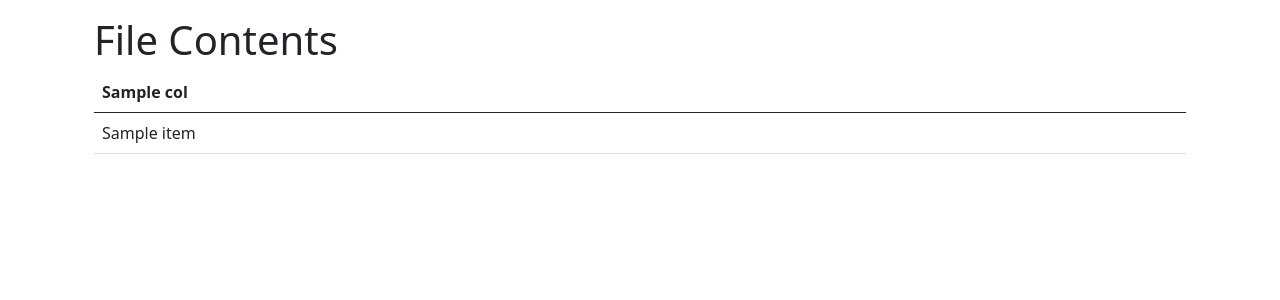
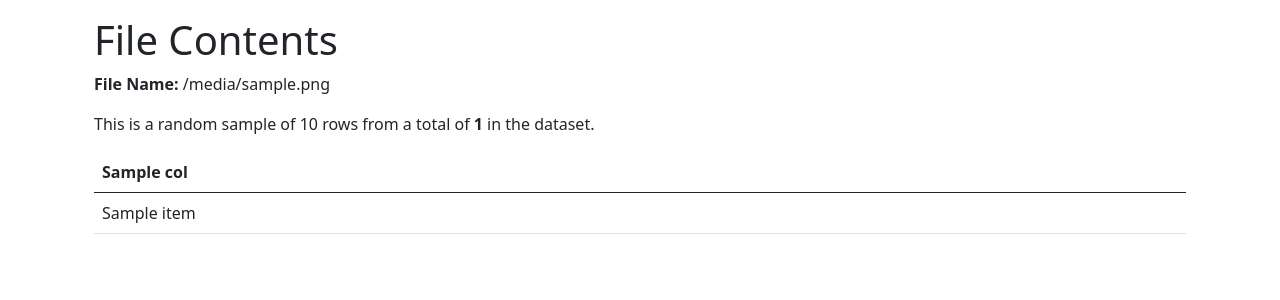
Before and after one commit to johnmarquess/NLP-Application, a Flask app: template app/templates/view_file_contents.html in a window 1280 px wide. Shown: the part 56-356 px from the top of the page. Run offline with Flask 3, Linux system fonts and the light colour scheme; the template is opened without the code that fills it: most values are stand-ins (such as "Sample title", 1, 10 or a date in 2020).

Commit message:
Add data sampling and file information to file viewer
This commit tweaks the 'view_file_contents' route and template to provide additional information to the user and reduce the potential load on the application. In the previous implementation, the entirety of a file was loaded into a dataframe and displayed. Now, a random sampling of 10 rows is shown instead, significantly reducing the viewing load, and displaying the total number of rows in the file for user understanding.

Additionally, the file's name is shown above the sample, giving the user context of the data displayed. This small modification provides a breather to our application while keeping users informed enough to guide their data processing choices.

```diff
--- a/app/routes.py
+++ b/app/routes.py
@@ -90,8 +90,10 @@ def view_file_contents():
 
     try:
         data = pd.read_csv(file_path, usecols=selected_columns)
+        total_rows = len(data)
+        data_sample = data.sample(n=10)  # Or any other logic for sampling
     except Exception as e:
         flash(f'Error loading file: {e}', 'error')
         return redirect(url_for('select_columns', selected_file=selected_file))
 
-    return render_template('view_file_contents.html', data=data)
+    return render_template('view_file_contents.html', data=data_sample, file_name=selected_file, total_rows=total_rows)
--- a/app/templates/view_file_contents.html
+++ b/app/templates/view_file_contents.html
@@ -3,6 +3,9 @@
 {% block content %}
     <div class="container mt-3">
         <h1>File Contents</h1>
+        <p><strong>File Name:</strong> {{ file_name }}</p>
+        <p>This is a random sample of 10 rows from a total of <strong>{{ total_rows }}</strong> in the dataset.</p>
+
         <table class="table">
             <thead>
             <tr>
```
